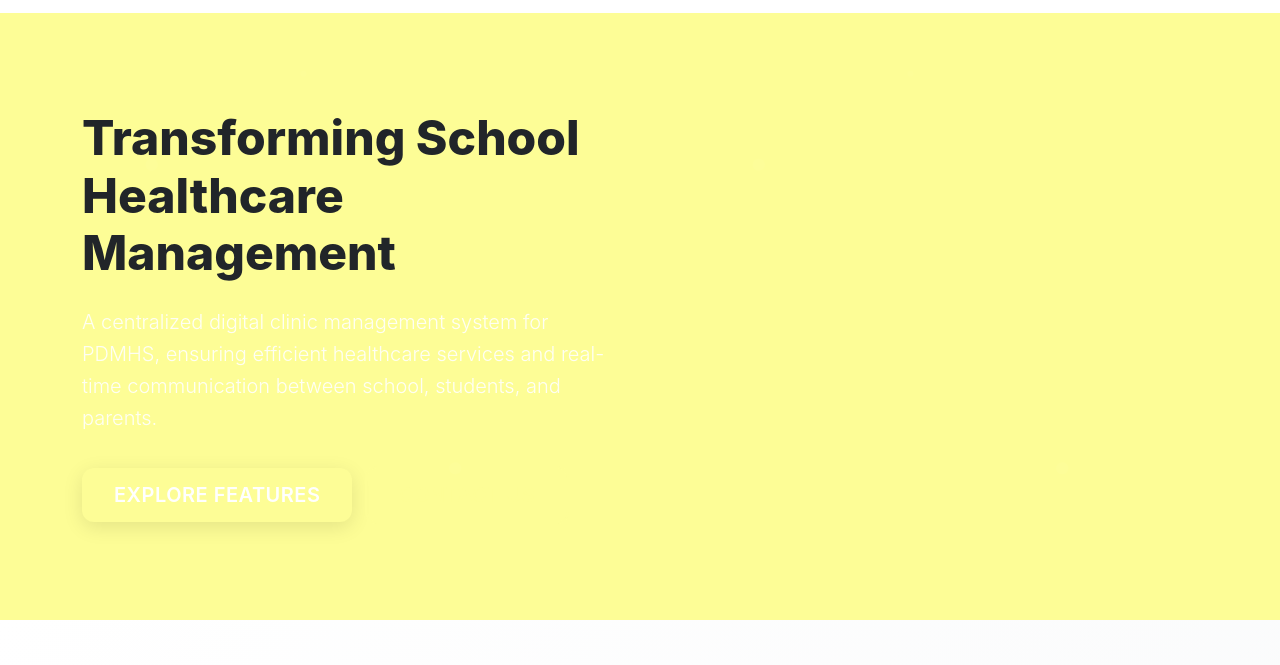
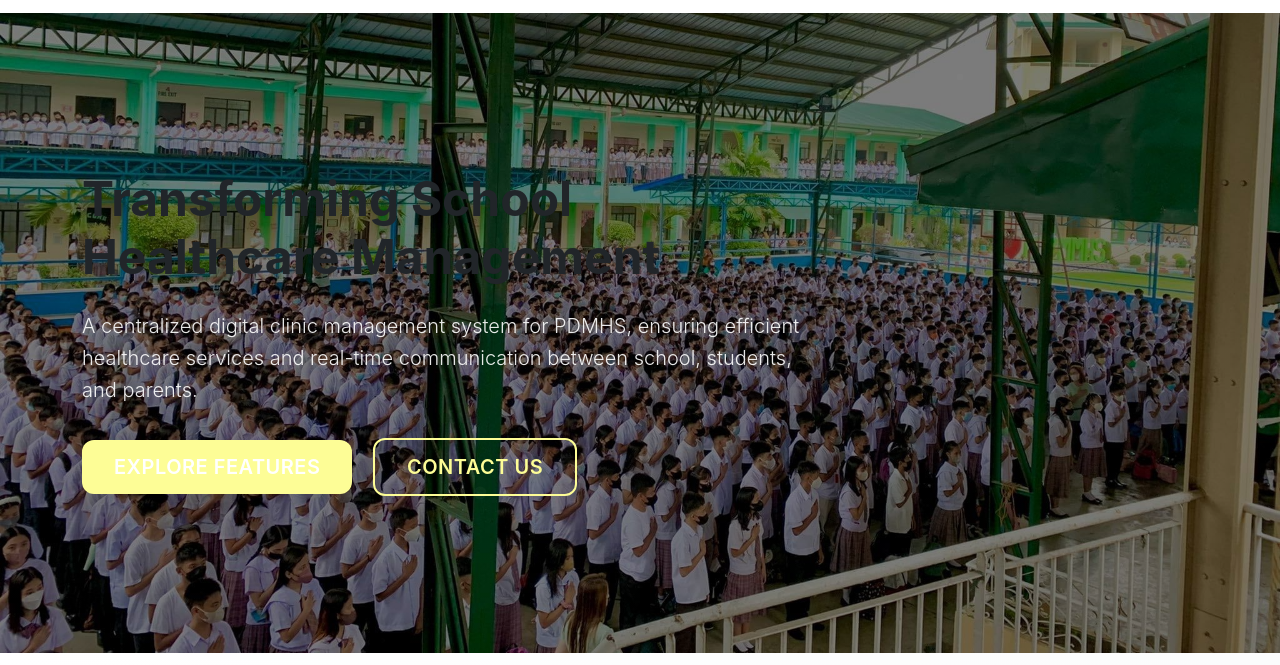
Before and after one commit to villas-clarence/WebDev-3nity, a plain HTML site: page index.html in a window 1280 px wide. Shown: the part 69-734 px from the top of the page. Drawn offline with nearby package versions, Linux system fonts and the light colour scheme.

Commit message:
change hero section into picture

```diff
--- a/index.html
+++ b/index.html
@@ -37,17 +37,17 @@
         </div>
     </nav>
 
-    <!-- Hero Section -->
-    <header id="home" class="hero-section">
+    <!-- Hero Section with Background Image -->
+    <header id="home" class="hero-section" style="background: linear-gradient(rgba(0, 0, 0, 0.5), rgba(0, 0, 0, 0.5)), url('1.jpg') no-repeat center center/cover; min-height: 80vh; display: flex; align-items: center; color: white;">
         <div class="container">
-            <div class="row align-items-center">
-                <div class="col-lg-6">
-                    <h1>Transforming School Healthcare Management</h1>
-                    <p class="lead">A centralized digital clinic management system for PDMHS, ensuring efficient healthcare services and real-time communication between school, students, and parents.</p>
-                    <a href="#features" class="btn btn-primary btn-lg me-2">Explore Features</a>
-                    <a href="#contact" class="btn btn-outline-light btn-lg">Contact Us</a>
-                </div>
-                <div class="col-lg-6">
+            <div class="row">
+                <div class="col-lg-8">
+                    <h1 style="font-size: 3rem; font-weight: 700; margin-bottom: 1.5rem;">Transforming School Healthcare Management</h1>
+                    <p class="lead" style="font-size: 1.25rem; margin-bottom: 2rem;">A centralized digital clinic management system for PDMHS, ensuring efficient healthcare services and real-time communication between school, students, and parents.</p>
+                    <div class="hero-buttons">
+                        <a href="#features" class="btn btn-primary btn-lg me-3">Explore Features</a>
+                        <a href="#contact" class="btn btn-outline-light btn-lg">Contact Us</a>
+                    </div>
                 </div>
             </div>
         </div>
```
Also changed, not shown: 1.jpg (added).
